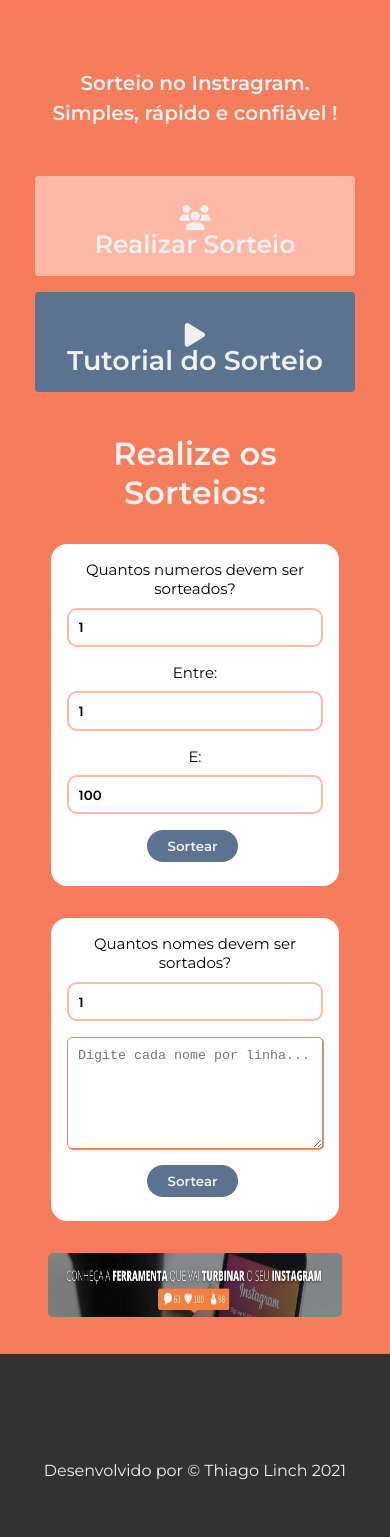
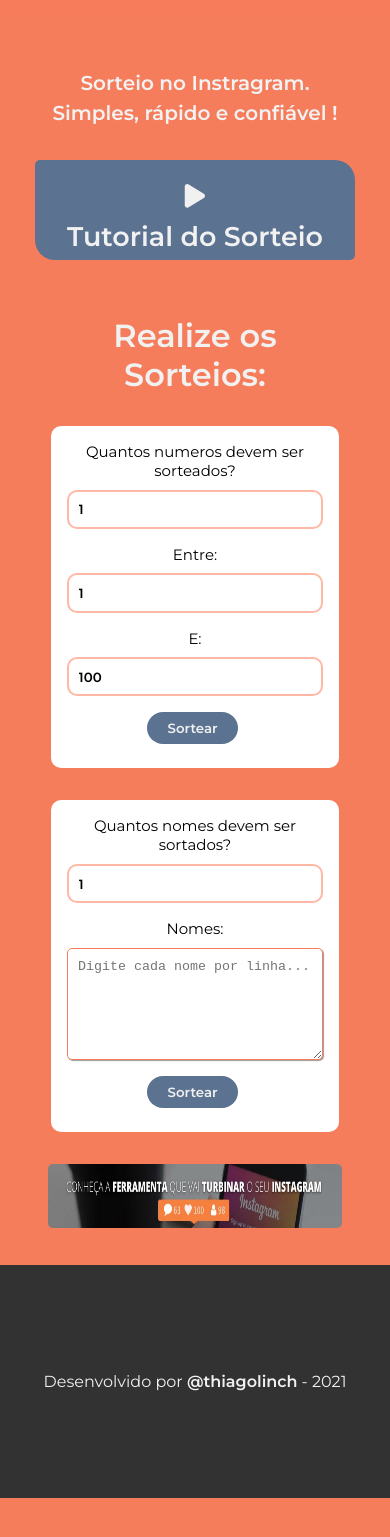
Before and after one commit to devthiagolinch/sorteioGramFront, a website: page index.html in a window 390 px wide. Shown: the part 53-1590 px from the top of the page. After the commit the page ends 1551 px from the top, so only its background shows below. Drawn offline with Linux system fonts and the light colour scheme; a script that the page names is missing.

Commit message:
first design update

```diff
--- a/index.html
+++ b/index.html
@@ -97,6 +97,7 @@
                     <label class="cardLabel">Quantos nomes devem ser sortados?</label>
                     <input class="cardInput" type="number" name="amount" id="qtNames" value="1" />
 
+                    <label class="cardLabel">Nomes:</label>
                     <textarea name="nomes" id="names" max-cols="30" rows="6" placeholder="Digite cada nome por linha..."></textarea>
 
                     <button class="cardButton" onclick="sorteioNomes()">Sortear</button>
@@ -114,7 +115,7 @@
 
     <footer>
         <div id="sg-io-wg"></div><script src="https://seguir.io/w.js"></script><script>sgio('init', { username: 'thiagolinch' });</script>
-        <span>Desenvolvido por &copy; Thiago Linch 2021</span>
+        <span>Desenvolvido por <a href="https://www.instagram.com/thiagolinch/">@thiagolinch</a> - 2021</span>
     </footer>
 
     <script src="script.js"></script>
--- a/style.css
+++ b/style.css
@@ -146,7 +146,7 @@ color: #F2F2F2;
 
   height: 144px;
   width: 266px;
-  border-radius: 10px;
+  border-radius: 5px 20px 5px 20px;
   margin-right: 56px;
   color: #F1F1F1;
 
@@ -172,26 +172,26 @@ color: #F2F2F2;
 /* Sort button style - end */
 
 /* Tutorial button style - begin */
- .ladingButtonsgroup .ladingButtons #tutorialButton{
+ #tutorialButton{
   display: grid;
   align-items: center;
   justify-content: space-around;
   height: 144px;
   width: 266px;
-  border-radius: 10px;
+  border-radius: 5px 20px 10px 20px;
   color: #F1F1F1;
 
   background: #5B7290;
 }
 
- .ladingButtonsgroup .ladingButtons #tutorialButton i{
+#tutorialButton i{
   text-align: center;
   font-size: 35px;
   margin-top: 15px;
   color: #F1F1F1;
 }
 
- .ladingButtonsgroup .ladingButtons #tutorialButton h3{
+#tutorialButton h3{
   font-family: Montserrat;
   font-style: normal;
   text-align: center;
@@ -211,7 +211,7 @@ color: #F2F2F2;
   width: 588px;
 
   background: linear-gradient(91.19deg, #FEF4CD -7.78%, #FBE697 66.09%);
-  border-radius: 7px;
+  border-radius: 5px 20px 5px 20px;
 }
 
 /* Pop-Up styles - begin */
@@ -233,6 +233,7 @@ color: #F2F2F2;
 }
 #tutorialPopup.active {
   display: grid;
+  position: fixed;
   align-items: center;
   justify-content: center;
   cursor:default;
@@ -310,8 +311,8 @@ color: #F2F2F2;
 /* Cards styles - begin */
 .cardsLanding{
   display: flex;
-  align-items: center;
-  justify-content: center;
+  align-items: top;
+  justify-content: top;
   height: auto;
   width: 100%;
   padding: 0;
@@ -319,13 +320,13 @@ color: #F2F2F2;
 /* General card style - begin */
 #card{
   display: grid;
-  align-items: center;
+  align-items:center;
   justify-content: center;
   width: 19rem;
   height: 100%;
-  padding: 1rem;
+  padding: 2rem 1rem;
   margin: 0rem 2rem;
-  border-radius: 16px;
+  border-radius: 10px;
 
   background: #ffffff;
 }
@@ -418,7 +419,7 @@ color: #F2F2F2;
 
 .bannerIMG{
   width: 70%;
-  border-radius:5px;
+  border-radius: 10px;
 }
 /* banner instagram style - end */
 
@@ -432,16 +433,18 @@ footer{
   background-color: #323232;
 }
 
-#sg-io-wg{
-
-}
-
 footer span{
   font-family: Montserrat;
   font-weight: 400;
   font-size: 24;
   color:#F1F1F1;
   margin-bottom: 0px;
+}
+
+footer span a{
+  font-family: Montserrat;
+  font-weight: 600;
+  color: #F1F1F1;
 }
 
 @media (max-width: 952px){}
@@ -531,7 +534,7 @@ main {
   display: grid;
   width: 100%;
   align-items: center;
-  height:350px;
+  height: auto;
   padding: 0px;
 }
 
@@ -543,7 +546,7 @@ main {
   line-height: 30px;
   letter-spacing: 0em;
   text-align: center;
-  margin-bottom: 3rem;
+  margin-bottom: 2rem;
 
   color: #F2F2F2;
 }
@@ -553,18 +556,18 @@ main {
   height: auto;
   display:grid;
   align-items: center;
-  justify-content:space-around;
+  justify-content: center;
 }
 
 /* Sort button style - begin */
  .sortButton{
-  display: grid;
+  display: none;
   align-items: center;
 
   height: 100px;
   width: 100%;
-  border-radius: 4px;
-  margin-bottom: 1rem;
+  border-radius: 5px 20px 5px 20px;
+  margin-bottom: 3rem;
   color: #F1F1F1;
 
   background: #FFB8A5;
@@ -589,32 +592,34 @@ main {
 /* Sort button style - end */
 
 /* Tutorial button style - begin */
- .ladingButtonsgroup .ladingButtons #tutorialButton{
+#tutorialButton{
   display: grid;
   align-items: center;
   justify-content: space-around;
   height: 100px;
   width: 20rem;
-  border-radius: 4px;
+  padding: .5rem;
+  margin-bottom: -8rem;
+  border-radius: 5px 20px 5px 20px;
   color: #F1F1F1;
 
   background: #5B7290;
 }
 
- .ladingButtonsgroup .ladingButtons #tutorialButton i{
+#tutorialButton i{
   text-align: center;
   font-size: 27px;
   margin-top: 15px;
   color: #F1F1F1;
 }
 
- .ladingButtonsgroup .ladingButtons #tutorialButton h3{
+#tutorialButton h3{
   font-family: Montserrat;
   font-style: normal;
   text-align: center;
   font-weight: 600;
   font-size: 27px;
-  margin-top: -35px;
+  margin-top: .6rem;
   color: #F1F1F1;
 }
 /* Tutorial button style - end */
@@ -622,15 +627,22 @@ main {
 /* Chrome extension button style - begin */
 .chromeButton{
   display: none;
-  align-items: center;
-  justify-content: center;
 }
 /* Chrome extension button style - end */
 
 /* Pop-Up styles - begin */
 #tutorialPopup {
   width: 100%;
-  padding: 5px 0px;
+  height: auto;
+  padding: 1.4rem;
+}
+
+#tutorialPopup.active {
+  display: grid;
+  position:absolute;
+  align-items: center;
+  justify-content: center;
+  cursor:default;
 }
 
 #btClosePopup {
@@ -669,7 +681,7 @@ main {
   width: 18rem;
   padding: 1rem;
   margin: 1rem 2rem;
-  border-radius: 16px;
+  border-radius: 10px;
 
   background: #ffffff;
 }
```
